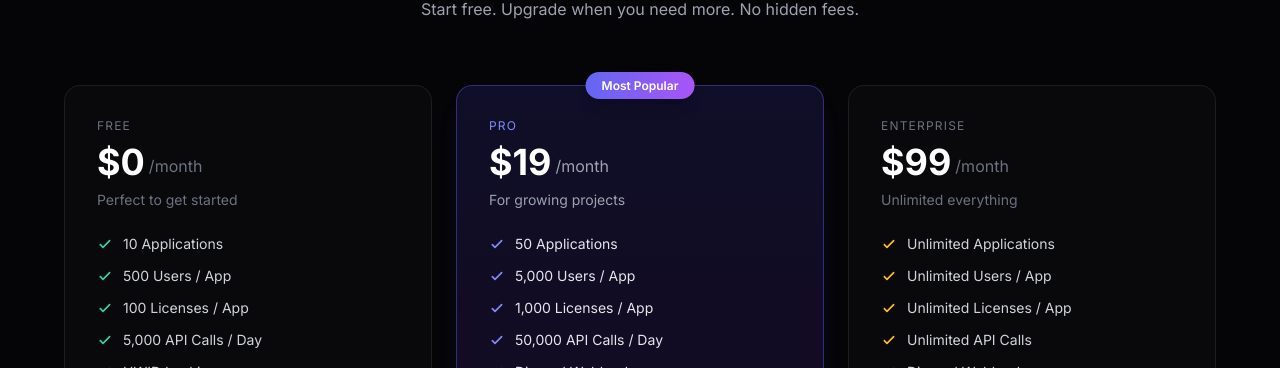
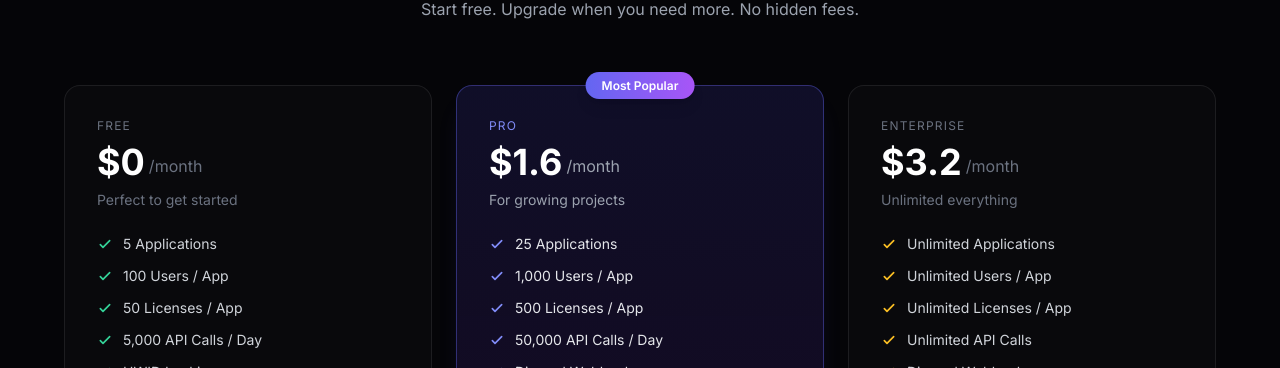
Before and after one commit to eknumberafreen-stack/Adarsh-Auth, a Next.js app in the folder frontend/: page / in a window 1280 px wide. Shown: the part 2913-3281 px from the top of the page. Built offline with nearby package versions, Linux system fonts and the light colour scheme.

Commit message:
feat: update plan limits and pricing

```diff
--- a/frontend/app/dashboard/billing/page.tsx
+++ b/frontend/app/dashboard/billing/page.tsx
@@ -46,7 +46,9 @@ function formatLimit(value: number): string {
 
 function formatPrice(cents: number): string {
   if (cents === 0) return 'Free'
-  return `$${(cents / 100).toFixed(0)}/month`
+  const dollars = cents / 100
+  const display = dollars % 1 === 0 ? dollars.toFixed(0) : dollars.toFixed(1)
+  return '$' + display + '/month'
 }
 
 function UsageBar({
@@ -283,7 +285,7 @@ export default function BillingPage() {
                     </tr>
                   ))}
 
-                  {/* Features rows — collect all unique features */}
+                  {/* Features rows */}
                   {Array.from(
                     new Set(allPlans.flatMap((p) => p.features))
                   ).map((feature) => (
--- a/frontend/app/page.tsx
+++ b/frontend/app/page.tsx
@@ -301,7 +301,7 @@ export default function Home() {
                 <p className="text-sm text-gray-500 mt-2">Perfect to get started</p>
               </div>
               <ul className="space-y-3 flex-1 mb-8">
-                {['10 Applications', '500 Users / App', '100 Licenses / App', '5,000 API Calls / Day', 'HWID Locking', 'IP Ban & Rate Limiting'].map(f => (
+                {['5 Applications', '100 Users / App', '50 Licenses / App', '5,000 API Calls / Day', 'HWID Locking', 'IP Ban & Rate Limiting'].map(f => (
                   <li key={f} className="flex items-center gap-2.5 text-sm text-gray-300">
                     <svg className="w-4 h-4 text-emerald-400 flex-shrink-0" fill="none" viewBox="0 0 24 24" stroke="currentColor"><path strokeLinecap="round" strokeLinejoin="round" strokeWidth={2.5} d="M5 13l4 4L19 7" /></svg>
                     {f}
@@ -321,13 +321,13 @@ export default function Home() {
               <div className="mb-6">
                 <p className="text-xs text-indigo-400 uppercase tracking-widest mb-2">Pro</p>
                 <div className="flex items-end gap-1">
-                  <span className="text-4xl font-bold text-white">$19</span>
+                  <span className="text-4xl font-bold text-white">$1.6</span>
                   <span className="text-gray-400 mb-1">/month</span>
                 </div>
                 <p className="text-sm text-gray-400 mt-2">For growing projects</p>
               </div>
               <ul className="space-y-3 flex-1 mb-8">
-                {['50 Applications', '5,000 Users / App', '1,000 Licenses / App', '50,000 API Calls / Day', 'Discord Webhooks', 'HWID Locking', 'Priority Support'].map(f => (
+                {['25 Applications', '1,000 Users / App', '500 Licenses / App', '50,000 API Calls / Day', 'Discord Webhooks', 'HWID Locking', 'Priority Support'].map(f => (
                   <li key={f} className="flex items-center gap-2.5 text-sm text-gray-200">
                     <svg className="w-4 h-4 text-indigo-400 flex-shrink-0" fill="none" viewBox="0 0 24 24" stroke="currentColor"><path strokeLinecap="round" strokeLinejoin="round" strokeWidth={2.5} d="M5 13l4 4L19 7" /></svg>
                     {f}
@@ -344,7 +344,7 @@ export default function Home() {
               <div className="mb-6">
                 <p className="text-xs text-gray-500 uppercase tracking-widest mb-2">Enterprise</p>
                 <div className="flex items-end gap-1">
-                  <span className="text-4xl font-bold text-white">$99</span>
+                  <span className="text-4xl font-bold text-white">$3.2</span>
                   <span className="text-gray-500 mb-1">/month</span>
                 </div>
                 <p className="text-sm text-gray-500 mt-2">Unlimited everything</p>
```
Also changed, not shown: 1 other file (tests, documents, lock files or other folders).
